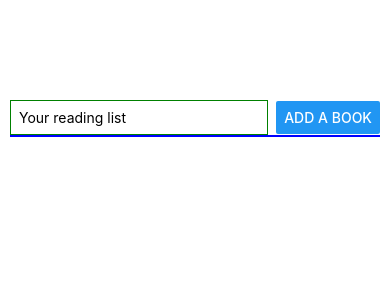
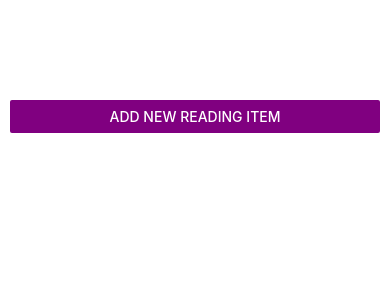
Before and after one commit to ebo-arcadia/es-new-church-service, a React Native app: screen / in a window 390 px wide. Shown: the top 300 px of the page. Built offline with nearby package versions, Linux system fonts and the light colour scheme.

Commit message:
style modal

```diff
--- a/App.js
+++ b/App.js
@@ -1,4 +1,4 @@
-import { StyleSheet, View, FlatList } from "react-native";
+import { StyleSheet, View, FlatList, Button } from "react-native";
 import { useState } from "react";
 import uuid from "react-native-uuid";
 import ReadingListItem from "./components/ReadingListItem";
@@ -6,12 +6,17 @@ import ReadingListInput from "./components/ReadingListInput";
 
 export default function App() {
   const [readingList, setReadingList] = useState([]);
+  const [modalVisible, setModelVisible] = useState(false);
 
   function addReadingListHandler(enteredText) {
     setReadingList((currentReadingList) => [
       ...currentReadingList,
       { text: enteredText, id: uuid.v4().toString() },
     ]);
+  }
+
+  function readyAddListItemHandler() {
+    setModelVisible(true);
   }
 
   function deleteReadingItemHandler(id) {
@@ -22,7 +27,17 @@ export default function App() {
 
   return (
     <View style={styles.appContainer}>
-      <ReadingListInput onAddReadingItems={addReadingListHandler} />
+      <Button
+        title="Add new reading item"
+        color="purple"
+        onPress={readyAddListItemHandler}
+      />
+
+      <ReadingListInput
+        visible={modalVisible}
+        onAddReadingItems={addReadingListHandler}
+      />
+
       <View style={styles.booksContainer}>
         <FlatList
           data={readingList}
--- a/components/ReadingListInput.js
+++ b/components/ReadingListInput.js
@@ -1,4 +1,4 @@
-import { View, TextInput, Button, StyleSheet } from "react-native";
+import { View, TextInput, Button, StyleSheet, Modal } from "react-native";
 import { useState } from "react";
 
 function ReadingListInput(props) {
@@ -14,6 +14,7 @@ function ReadingListInput(props) {
   }
 
   return (
+    <Modal visible={props.visible} animationType="slide">
       <View style={styles.inputContainer}>
         <TextInput
           style={styles.textInput}
@@ -21,8 +22,16 @@ function ReadingListInput(props) {
           onChangeText={readingListHandler}
           value={enteredText}
         />
+        <View style={styles.buttonContainer}>
+          <View style={styles.button}>
             <Button title="Add a book" onPress={addReadingListHandler} />
           </View>
+          <View style={styles.button}>
+            <Button title="Cancel" />
+          </View>
+        </View>
+      </View>
+    </Modal>
   );
 }
 
@@ -30,8 +39,10 @@ export default ReadingListInput;
 
 const styles = StyleSheet.create({
   inputContainer: {
-    flexDirection: "row",
-    justifyContent: "space-between",
+    flex: 1,
+    flexDirection: "column",
+    justifyContent: "center",
+    padding: 16,
     alignItems: "center",
     marginBottom: 22,
     borderBottomWidth: 2,
@@ -40,8 +51,15 @@ const styles = StyleSheet.create({
   textInput: {
     borderWidth: 1,
     borderColor: "green",
-    width: "70%",
-    marginRight: 8,
+    width: "100%",
     padding: 8,
   },
+  buttonContainer: {
+    flexDirection: "row",
+  },
+  button: {
+    marginTop: 14,
+    width: "30%",
+    marginHorizontal: 8,
+  },
 });
```
Lines whose indentation alone changed are shown as unchanged.
